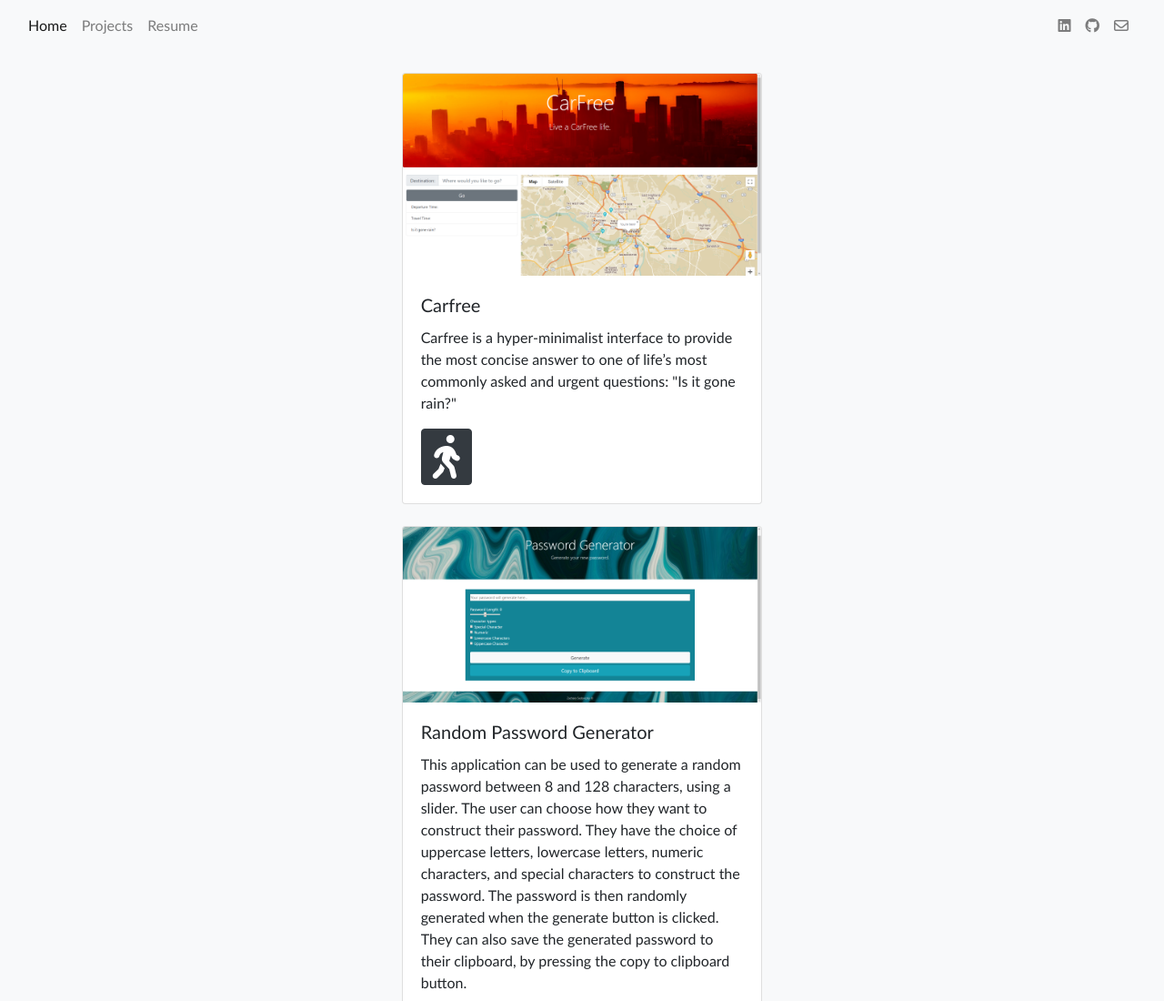
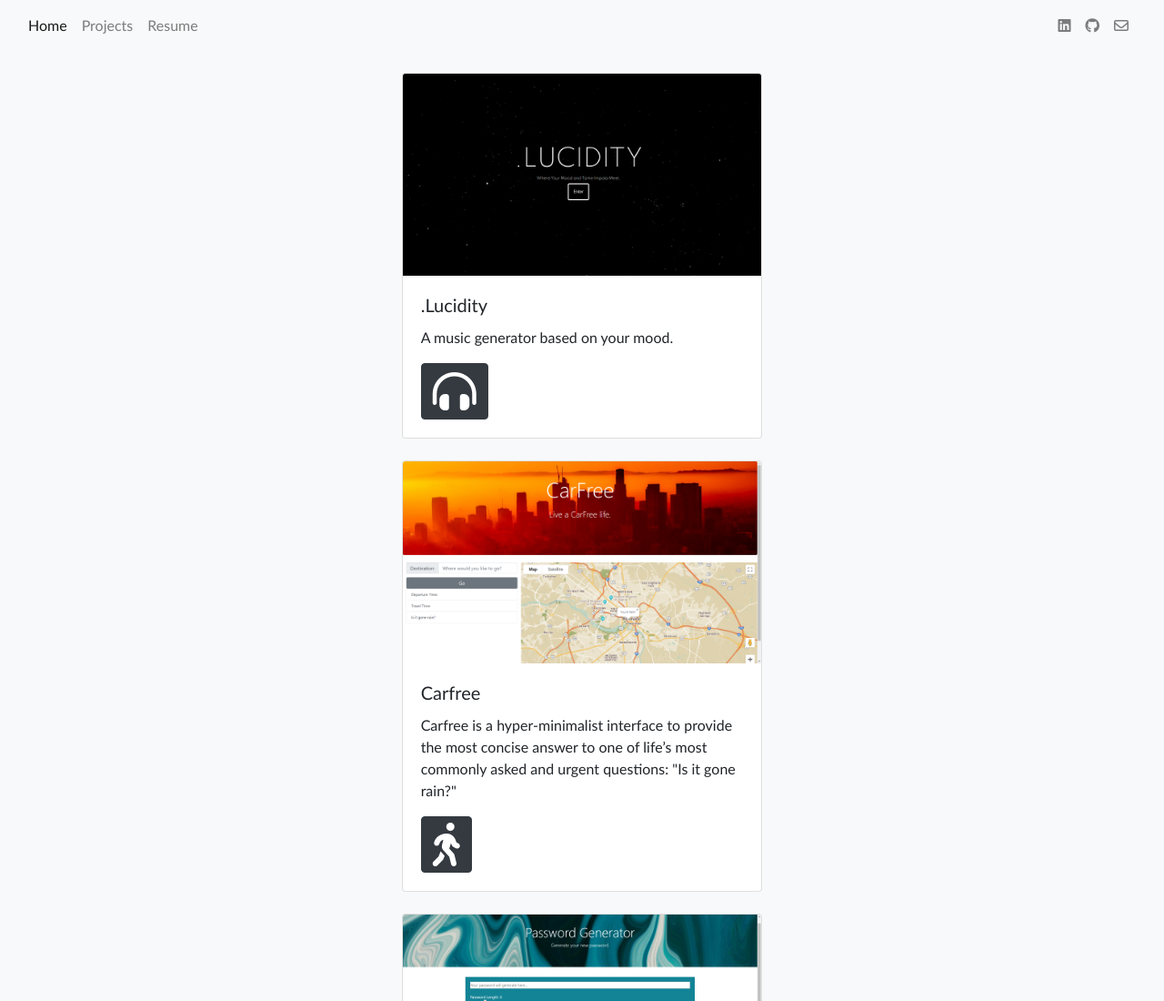
Before and after one commit to zsadov1/Professional-Portfolio, a plain HTML site: page project.html in a window 1280 px wide. Shown: the top 1100 px of the page at 91% size. Drawn offline with nearby package versions, Linux system fonts and the light colour scheme.

Commit message:
Updated Projects page

```diff
--- a/project.html
+++ b/project.html
@@ -48,6 +48,22 @@
 
     </br>
 <!-- Projects cards -->
+
+<div class="box" class="row">
+    <div class="col-lg-4">
+        <div class="card">
+            <img src="assets/images/Screenshot (25).png " class="card-img-top" alt="Day Planner">
+                <div class="card-body">
+                    <h5 class="card-title">.Lucidity</h5>
+                    <p class="card-text">A music generator based on your mood.</p>
+                      <a href="https://zsadov1.github.io/Day-planner-5/" class="btn btn-dark"><i class="fas fa-headphones-alt fa-3x"></i></a>
+                </div>
+        </div>
+    </div>
+</div>
+
+    </br>
+
     <div class="box" class="row">
         <div class="col-lg-4">
             <div class="card">
@@ -95,6 +111,8 @@
 
     </br>
 
+
+
 <!-- Script Tags -->
     <script src="https://code.jquery.com/jquery-3.4.1.slim.min.js" integrity="sha384-J6qa4849blE2+poT4WnyKhv5vZF5SrPo0iEjwBvKU7imGFAV0wwj1yYfoRSJoZ+n" crossorigin="anonymous"></script>
     <script src="https://cdn.jsdelivr.net/npm/popper.js@1.16.0/dist/umd/popper.min.js" integrity="sha384-Q6E9RHvbIyZFJoft+2mJbHaEWldlvI9IOYy5n3zV9zzTtmI3UksdQRVvoxMfooAo" crossorigin="anonymous"></script>
```
Also changed, not shown: assets/images/Screenshot (25).png (added).
